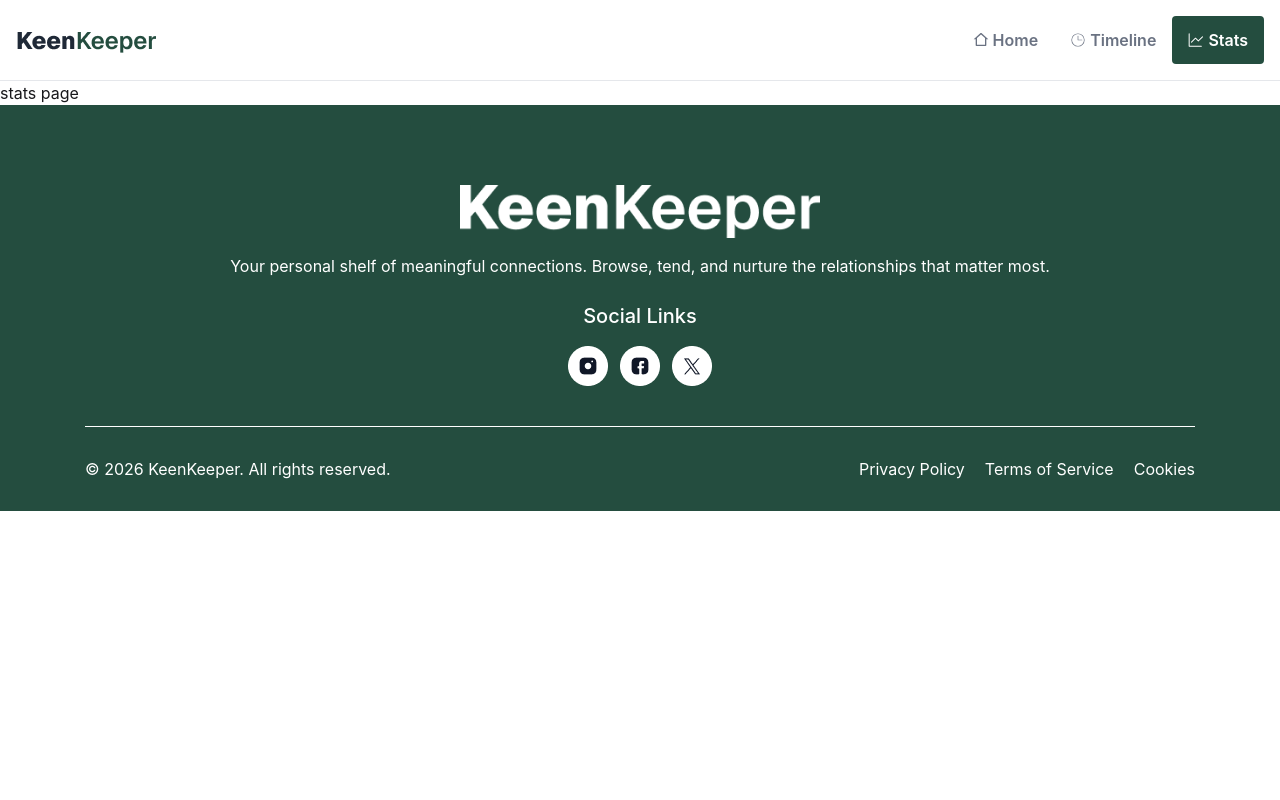
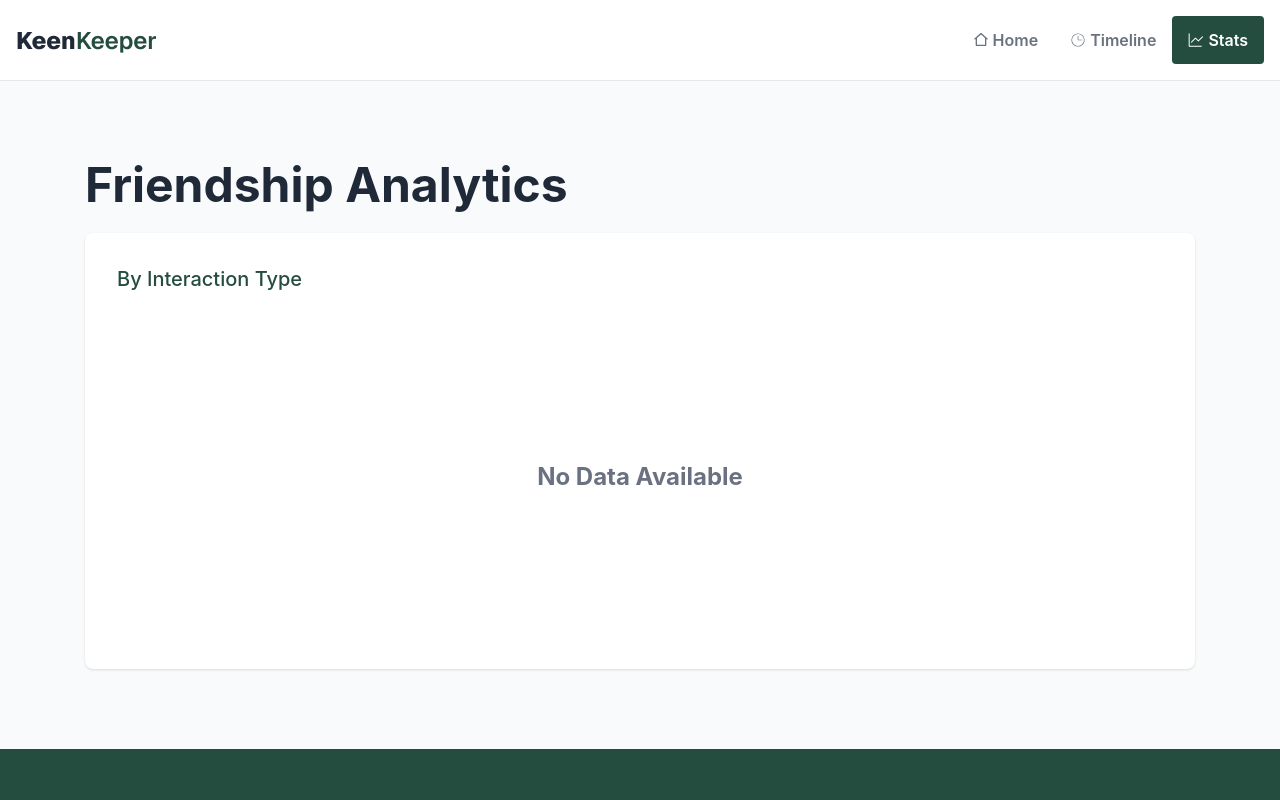
Before and after one commit to prottoymankin/assignment-07-keen-keeper, a React (Vite) app: page /stats in a window 1280 px wide. Shown: the top 800 px of the page. Built offline with nearby package versions, Linux system fonts and the light colour scheme.

Commit message:
Add Chart and add no data message dynamically in timeline page and stats page

```diff
--- /dev/null
+++ b/src/components/StatsPage/StatsPieChart.jsx
@@ -0,0 +1,39 @@
+import { Legend, Pie, PieChart } from "recharts";
+
+const StatsPieChart = ({ chartData }) => {
+  return (
+    <div>
+      <PieChart style={
+          {
+            width: '100%',
+            maxWidth: '350px',
+            maxHeight: '80vh',
+            aspectRatio: 1,
+            marginInline: 'auto',
+            marginBottom: '24px'
+          }
+        }
+        responsive
+      >
+        <Pie
+          data={chartData}
+          innerRadius="80%"
+          outerRadius="100%"
+          cornerRadius="50%"
+          fill="#8884d8"
+          paddingAngle={5}
+          dataKey="value"
+          nameKey='type'
+        />
+        <Legend
+          iconSize={10}
+          wrapperStyle={{
+            paddingTop: "24px"
+          }}
+        />
+      </PieChart>
+    </div>
+  );
+};
+
+export default StatsPieChart;
--- /dev/null
+++ b/src/components/shared/NoDataMessage.jsx
@@ -0,0 +1,9 @@
+const NoDataMessage = () => {
+  return (
+    <div className="bg-white min-h-[40vh] flex items-center justify-center">
+      <h3 className="font-bold text-2xl text-gray-500">No Data Available</h3>
+    </div>
+  );
+};
+
+export default NoDataMessage;
--- a/src/pages/StatsPage.jsx
+++ b/src/pages/StatsPage.jsx
@@ -1,8 +1,41 @@
+import { useContext } from "react";
+import { TimelineContext } from "../context/TimelineContext";
+import StatsPieChart from "../components/StatsPage/StatsPieChart";
+import NoDataMessage from "../components/shared/NoDataMessage";
+
 const StatsPage = () => {
+  const { timelines } = useContext(TimelineContext);
+
+  const typeCount = (type) => {
+    return timelines.filter(t => t.type === type).length;
+  }
+
+  const chartData = [
+    { type:'Text', value: typeCount('Text'), fill: '#7F37F5'},
+    { type:'Call', value: typeCount('Call'), fill: '#244D3F'},
+    { type:'Video', value: typeCount('Video'), fill: '#37A163'}
+  ]
+
   return (
-    <div>
-      stats page
-    </div>
+    <section className="bg-[#F8FAFC] grow px-4 py-10 lg:py-20">
+      <div className="max-w-277.5 mx-auto space-y-6">
+        <h2 className="font-bold text-3xl md:text-4xl lg:text-5xl text-[#1F2937]">Friendship Analytics</h2>
+
+        <div className="bg-white p-8 rounded-lg shadow-sm space-y-6">
+          <h4 className="font-medium text-xl text-[#244D3F]">
+            By Interaction Type
+          </h4>
+
+          {
+            timelines.length === 0 ? (
+              <NoDataMessage />
+            ) : (
+              <StatsPieChart chartData={chartData} />
+            )
+          }
+        </div>
+      </div>
+    </section>
   );
 };
 
--- a/src/pages/TimelinePage.jsx
+++ b/src/pages/TimelinePage.jsx
@@ -1,6 +1,7 @@
 import { useContext, useEffect, useState } from "react";
 import { TimelineContext } from "../context/TimelineContext";
 import TimelineCard from "../components/TimelinePage/TimelineCard";
+import NoDataMessage from "../components/shared/NoDataMessage";
 
 const TimelinePage = () => {
   const { timelines } = useContext(TimelineContext);
@@ -81,6 +82,10 @@ const TimelinePage = () => {
           </div>
         </header>
 
+        {
+          timelines.length === 0 ? (
+            <NoDataMessage />
+          ) : (
             <div className="space-y-6">
               {
                 processedData.map((timeline, index) => (
@@ -91,6 +96,9 @@ const TimelinePage = () => {
                 ))
               }
             </div>
+          )
+        }
+
       </div>
     </section>
   );
```
Lines whose indentation alone changed are shown as unchanged.
